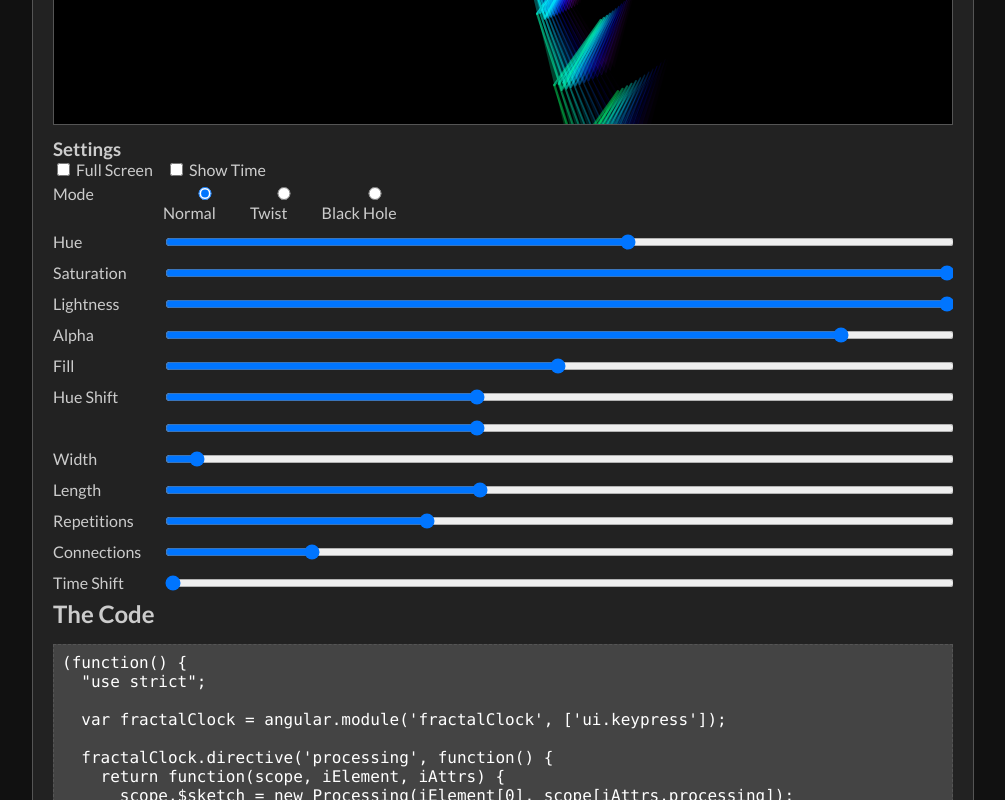
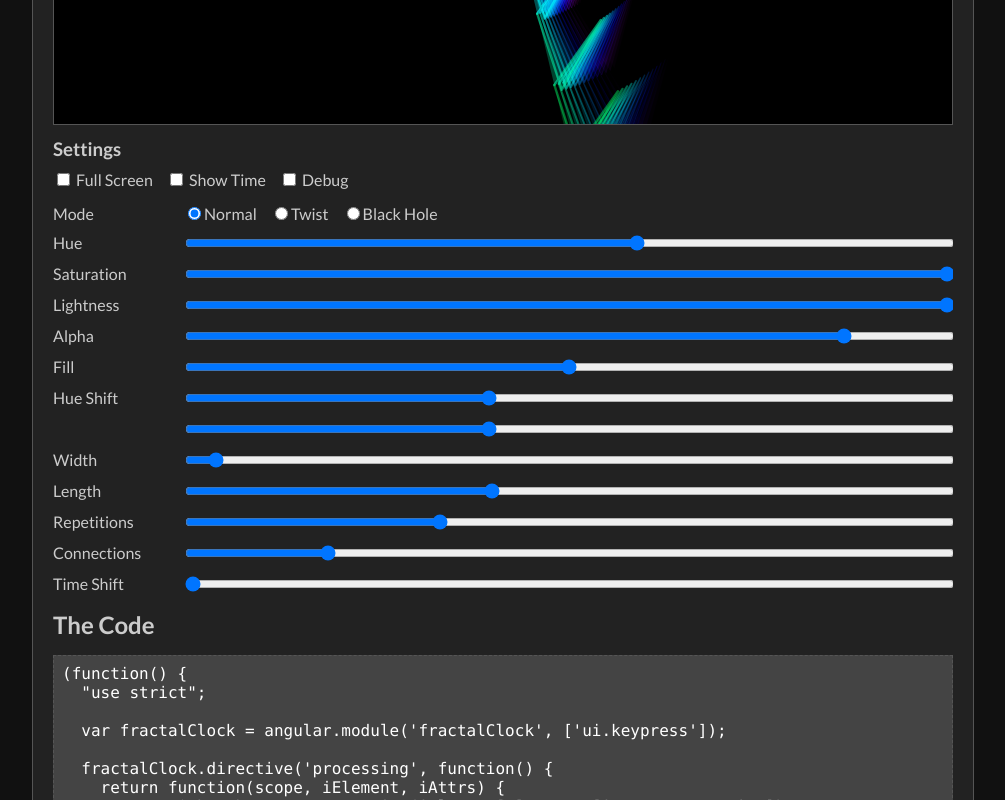
Before and after one commit to djvirgen/ng-fractal-clock, a website: page index.html in a window 1280 px wide. Shown: the part 464-1264 px from the top of the page, without its empty margins (137-1142 px from the left). Drawn offline with Linux system fonts and the light colour scheme; a script that the page names is missing.

Commit message:
Improve debug mode

```diff
--- a/app/app.js
+++ b/app/app.js
@@ -166,7 +166,7 @@
           seconds = '0' + seconds;
         }
         sketch.fill(0, 0, 255, 200);
-        sketch.text('' + hours + ':' + minutes + '.' + seconds, -0.4 * sketch.width, -0.4 * sketch.height);
+        sketch.text('' + hours + ':' + minutes + '.' + seconds, -0.45 * sketch.width, -0.45 * sketch.height);
       };
 
       var cycle = function(value, amount, max) {
@@ -267,7 +267,8 @@
 
             // Debugging
             if ($scope.clock.debug && r == 0) {
-              sketch.text(JSON.stringify({lines: lines, rotationStep: rotationStep}, false, 2), -100, -100);
+              sketch.text(JSON.stringify({lines: lines, calcs: calcs}, false, 2), -0.4 * sketch.width, -0.4 * sketch.height);
+              sketch.text(JSON.stringify({clock: $scope.clock}, false, 2), 0.2 * sketch.width, -0.4 * sketch.height);
             }
           }
         }
--- a/css/style.css
+++ b/css/style.css
@@ -40,14 +40,14 @@ hr{
 }
 
 dl{
-  margin: 0;
+  margin: 10px 0 0;
   padding: 0;
   list-style-type: none;
 }
 
 dl dt{
   float: left;
-  width: 100px;
+  width: 120px;
   margin: 0;
   padding: 5px 0;
 }
@@ -55,10 +55,10 @@ dl dt{
 dl dd{
   margin: 0;
   padding: 5px 0;
-  margin-left: 110px;
+  margin-left: 130px;
 }
 
-dl dd input{
+dl dd input[type="range"]{
   width: 100%;
   font-family: inherit;
 }
@@ -126,6 +126,10 @@ pre{
   opacity: 0.9;
 }
 
+#controls .options{
+  margin: 10px 0;
+}
+
 #demo{
   overflow: hidden;
 }
--- a/index.html
+++ b/index.html
@@ -17,9 +17,10 @@
       <canvas id="sketch" processing="sketch" processing-fullscreen="clock.fullscreen" focus="clock.fullscreen" ui-keydown="{ esc: 'clock.fullscreen = false' }"></canvas>
       <div id="controls" ng-class="{ fullscreen: clock.fullscreen }">
         <h3>Settings</h3>
-        <div>
+        <div class="options">
           <label><input type="checkbox" ng-model="clock.fullscreen" /> Full Screen</label>
           <label><input type="checkbox" ng-model="clock.showTime" /> Show Time</label>
+          <label><input type="checkbox" ng-model="clock.debug" /> Debug</label>
         <dl>
           <dt>Mode</dt>
           <dd>
```
